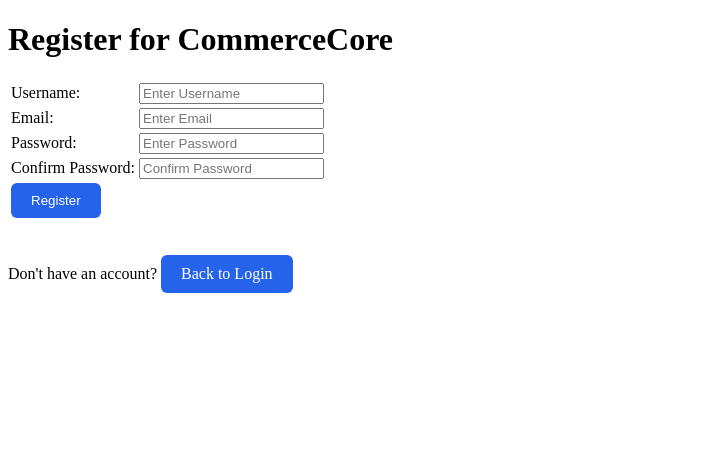
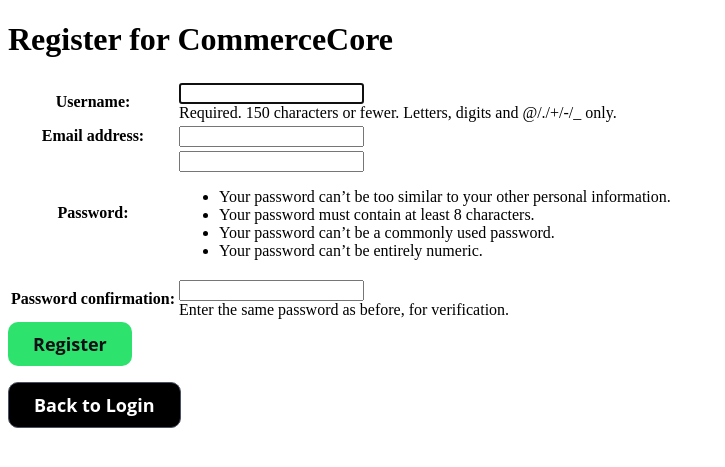
Before and after one commit to codeverse-amol/CommerceCore, a Django app: page /accounts/register/ in a window 1280 px wide. Shown: the top 467 px of the page, without its empty margins (0-725 px from the left). Run offline with Django 5.2, Linux system fonts and the light colour scheme.

Commit message:
refactor: improved authentication, used in-built forms

```diff
--- a/apps/accounts/forms.py
+++ b/apps/accounts/forms.py
@@ -1,15 +1,19 @@
 from django import forms
 from apps.accounts.models import Profile
+from django.contrib.auth.forms import UserCreationForm
 from django.contrib.auth.models import User
+from django.contrib.auth.forms import AuthenticationForm
 
-
-# Create User via Form (No login system)
-class UserForm(forms.ModelForm):
-    password = forms.CharField(widget=forms.PasswordInput)
+class UserForm(UserCreationForm):
 
     class Meta:
         model = User
-        fields = ['username', 'email', 'password']
+        fields = ['username', 'email', 'password1', 'password2']
+
+
+# class LoginForm(AuthenticationForm):
+#     username = forms.CharField(widget=forms.TextInput(attrs={'placeholder': 'Username'}))
+#     password = forms.CharField(widget=forms.PasswordInput(attrs={'placeholder': 'Password'}))
 
 
 
@@ -22,7 +26,8 @@ class ProfileForm(forms.ModelForm):
 
     class Meta:
         model = Profile
-        fields = "__all__"
+        # fields = "__all__"
+        exclude = ['user']
 
 
 # User → Django View → ORM → SQL → MySQL → Data → ORM → View → Template
--- a/apps/accounts/urls.py
+++ b/apps/accounts/urls.py
@@ -5,9 +5,8 @@ from django.conf import settings
 
 urlpatterns = [
     path('login/', views.login_view, name='login'),
-    path('dashboard/', views.dashboard_view, name='dashboard'),
     path('logout/', views.logout_view, name='logout'),
-    path('register/', views.register_user, name='register_user'),
+    path('register/', views.registerUser_view, name='register_user'),
     path('profile/', views.user_profile, name='user_profile'),
     path('profile/create/', views.create_profile, name='create_profile'),
 
--- a/apps/accounts/views.py
+++ b/apps/accounts/views.py
@@ -6,49 +6,48 @@ from apps.accounts.forms import ProfileForm, UserForm
 from apps.accounts.models import Profile
 from django.contrib.auth.models import User
 from django.contrib.auth import authenticate, login, logout
+from django.contrib.auth.forms import AuthenticationForm
+
 
 # Create your views here.
+
+
+
+def registerUser_view(request):
+    form = UserForm()
+    if request.method=="POST":
+        form = UserForm(request.POST)
+        if form.is_valid():
+            user = form.save()
+            login(request, user)            # user automatically logged in
+            return redirect('/')            # redirected to dashboard/home
+
+    return render(request, "accounts/register.html", {'form':form})
+
+# This view function, register_user, handles the creation of new user accounts. It checks if the request method is POST, and if so, it processes the submitted form data. If the form is valid, it creates a new user object, sets the password using Django's set_password method (which hashes the password), and saves the user to the database. After successful creation, it redirects to the 'new_user' view. If the request method is not POST, it renders an empty user creation form.
+def new_user(request):
+    users = User.objects.all()
+    return render(request, "registration/new_user.html", {'users':users})
+
+
 
 
 # LOGIN VIEW
 # The login_view function handles user authentication. It checks if the request method is POST, retrieves the username and password from the request, and uses Django's authenticate function to verify the credentials. If authentication is successful, it logs the user in and redirects them to the dashboard. If authentication fails, it returns an error message. If the request method is not POST, it renders the login page.
 def login_view(request):
+    form = AuthenticationForm()
     if request.method == 'POST':
-        username = request.POST.get('username')
-        password = request.POST.get('password')
 
-        user = authenticate(
-            request,
-            username=username,
-            password=password
-        )
-
-        if user is not None:
+        form = AuthenticationForm(request, data=request.POST)
+        if form.is_valid():
+            user =  form.get_user()
             login(request, user)
             return redirect('dashboard')
 
-        else:
-            return HttpResponse("<h3>Invalid username or password</h3>" \
-            "<p><a href='/'>Try Again</a></p>")
-    return render(request, 'accounts/login.html')
+    return render(request, 'accounts/login.html', {'form': form})
 
 
 
-# DASHBOARD VIEW
-
-@login_required          # This decorator ensures that only authenticated users can access the dashboard view. If a user is not authenticated, they will be redirected to the login page.
-def dashboard_view(request):
-    user = get_active_user(request)
-    return render(request, 'accounts/index.html')
-
-
-
-# get_active_user function checks if the user is authenticated and returns the user object. If the user is not authenticated, it returns the last created user from the database. This function can be used to retrieve the active user in various views.
-def get_active_user(request):
-    if request.user.is_authenticated:
-        print("Logged in")
-        return request.user
-    return None
 
 
 
@@ -59,22 +58,7 @@ def index(request):
 
 
 
-def register_user(request):
-    if request.method=="POST":
-        form = UserForm(request.POST)
-        if form.is_valid():
-            user = form.save(commit=False)
-            user.set_password(form.cleaned_data['password'])
-            user.save()
-            return redirect('new_user')
-    else:
-        form = UserForm()
-    return render(request, "accounts/register.html", {'form':form})
 
-# This view function, register_user, handles the creation of new user accounts. It checks if the request method is POST, and if so, it processes the submitted form data. If the form is valid, it creates a new user object, sets the password using Django's set_password method (which hashes the password), and saves the user to the database. After successful creation, it redirects to the 'new_user' view. If the request method is not POST, it renders an empty user creation form.
-def new_user(request):
-    users = User.objects.all()
-    return render(request, "registration/new_user.html", {'users':users})
 
 
 @login_required
--- a/apps/main/urls.py
+++ b/apps/main/urls.py
@@ -4,5 +4,6 @@ from apps.main import views
 
 urlpatterns = [
     path('', views.landing_page, name='landing_page'),
+    path('dashboard/', views.dashboard_view, name='dashboard'),
 
 ]
--- a/static/css/login.css
+++ b/static/css/login.css
@@ -1,14 +1,40 @@
-.btn {
-    background-color: #2563eb;
-    color: white;
-    padding: 10px 20px;
-    border: none;
-    border-radius: 6px;
+/* Common Button Style */
+.auth-btn{
+    font-family: "Open Sans", Arial, sans-serif;
+    font-size: 18px;
+    font-weight: 700;
+
+    padding: 10px 25px;
+    border-radius: 10px;
+
     text-decoration: none;
-    cursor: pointer;
     display: inline-block;
+
+    transition: 0.2s ease;
 }
 
-.btn:hover {
-    background-color: #1d4ed8;
+
+/* Log In Button */
+.login-btn{
+    color: #ffffff;
+    background-color: black;
+
+    border: 1px solid #4b5263;
 }
+
+.login-btn:hover{
+    background-color: rgb(93, 89, 89);
+}
+
+
+/* Sign Up Button */
+.signup-btn{
+    color: #0d1117;
+    background-color: #2de26d;
+
+    border: none;
+}
+
+.signup-btn:hover{
+    background-color: #25c55d;
+}
--- a/templates/accounts/register.html
+++ b/templates/accounts/register.html
@@ -9,28 +9,10 @@ Register
     <form method='post'>
         {% csrf_token %}
         <table>
-            <tr>
-                <td><label> Username: </label></td>
-                <td><input type="text" name="username" placeholder="Enter Username"> </td>
-            </tr>
-            <tr>
-                <td><label> Email: </label></td>
-                <td><input type="email" name="email" placeholder="Enter Email"> </td>
-            </tr>
-            <tr>
-                <td><label> Password: </label></td>
-                <td><input type="password" name="password" placeholder="Enter Password"> </td>
-            </tr>
-            <tr>
-                <td><label> Confirm Password: </label></td>
-                <td><input type="password" name="confirm_password" placeholder="Confirm Password"> </td>
-            </tr>
-
-            <tr>
-                <td colspan="2"><button class="btn" type="submit">Register</button></td>
-            </tr>
+            {{ form.as_table }}
         </table>
+        <button class="auth-btn signup-btn" type="submit">Register</button>
     <br>
 
-    <p>Don't have an account?    <a href="{% url 'login' %}" class="btn"> Back to Login</a></p>
+    <p><a href="{% url 'login' %}" class="auth-btn login-btn"> Back to Login</a></p>
 {% endblock %}
--- a/templates/main/landing.html
+++ b/templates/main/landing.html
@@ -10,7 +10,7 @@
     <h1>Welcome to CommerceCore !</h1>
 
 
-    <a href="{% url 'login' %}" class="btn">Login</a>
-    <a href="{% url 'register_user' %}" class="btn">Register</a>
+    <a href="{% url 'login' %}" class="auth-btn login-btn">Login</a>
+    <a href="{% url 'register_user' %}" class="auth-btn signup-btn">Register</a>
   </body>
 </html>
```
Also changed, not shown: apps/main/views.py (+21 -0 lines), templates/accounts/login.html (+4 -14 lines), templates/main/dashboard.html (+19 -0 lines).
